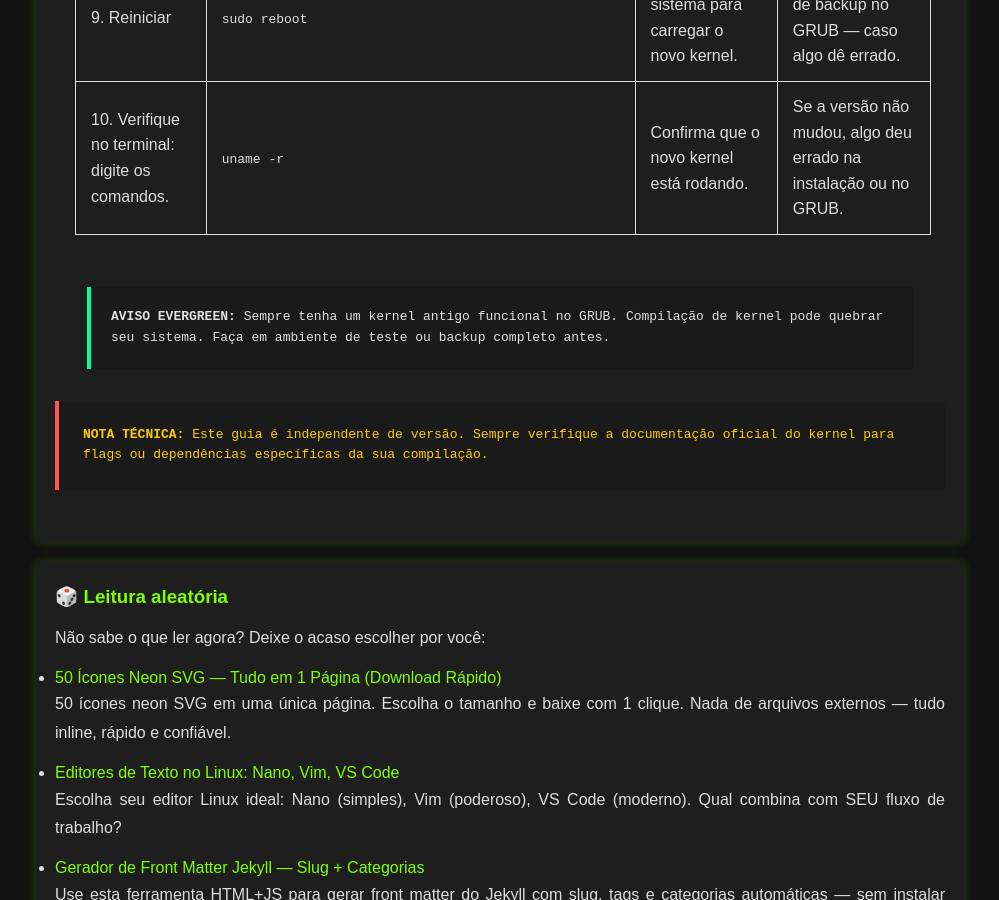
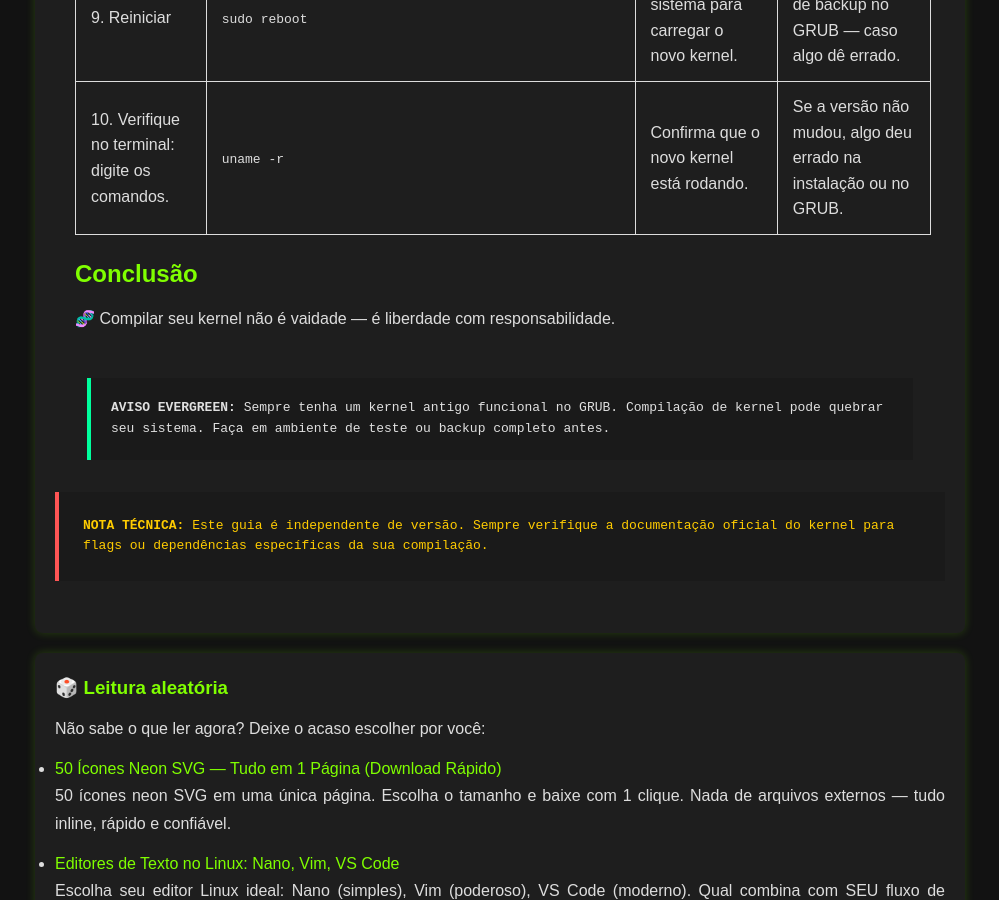
Before and after one commit to Piolinux/piolinux-site, a Jekyll site: the page built from _pages/tabela-evergreen-como-compilar-o-kernel-linux.md, in a window 1280 px wide and 900 px high, scrolled down 2006 px. Shown: the whole window, without its empty margins (140-1139 px from the left). Built offline with Jekyll 4.4.1, drawn with Linux system fonts in a browser that asks for light colours.

Commit message:
Update tabela-evergreen-como-compilar-o-kernel-linux.md

```diff
--- a/_pages/tabela-evergreen-como-compilar-o-kernel-linux.md
+++ b/_pages/tabela-evergreen-como-compilar-o-kernel-linux.md
@@ -118,6 +118,14 @@ tags: [kernel, linux, compilar, compilacao, make, config, sysadmin, desenvolvedo
     </tr>
   </tbody>
 </table>
+
+<h2>Conclusão</h2>
+
+<p>
+  🧬 Compilar seu kernel não é vaidade — é liberdade com responsabilidade.
+</p>
+
+
 </div>
 
 
```
